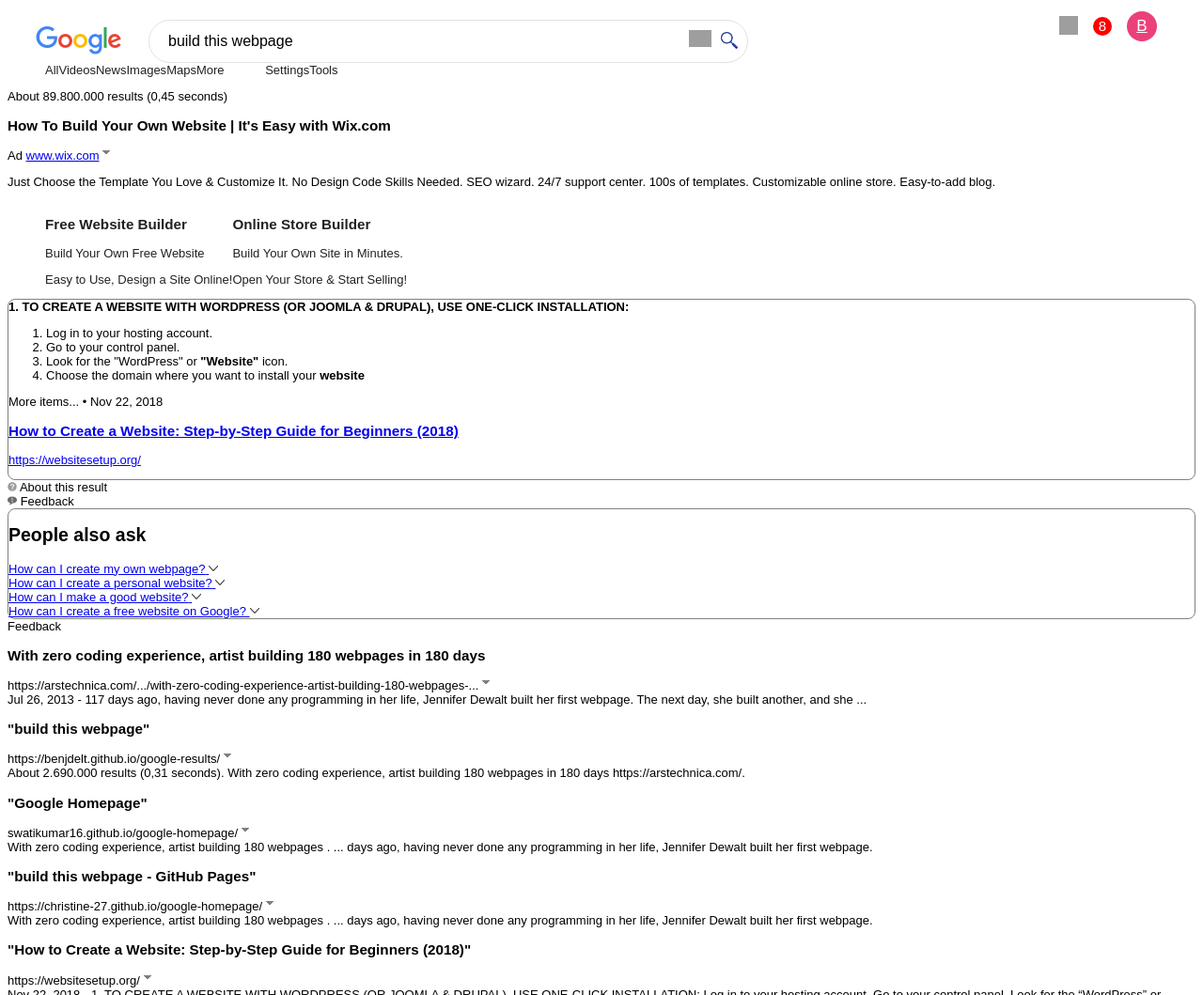
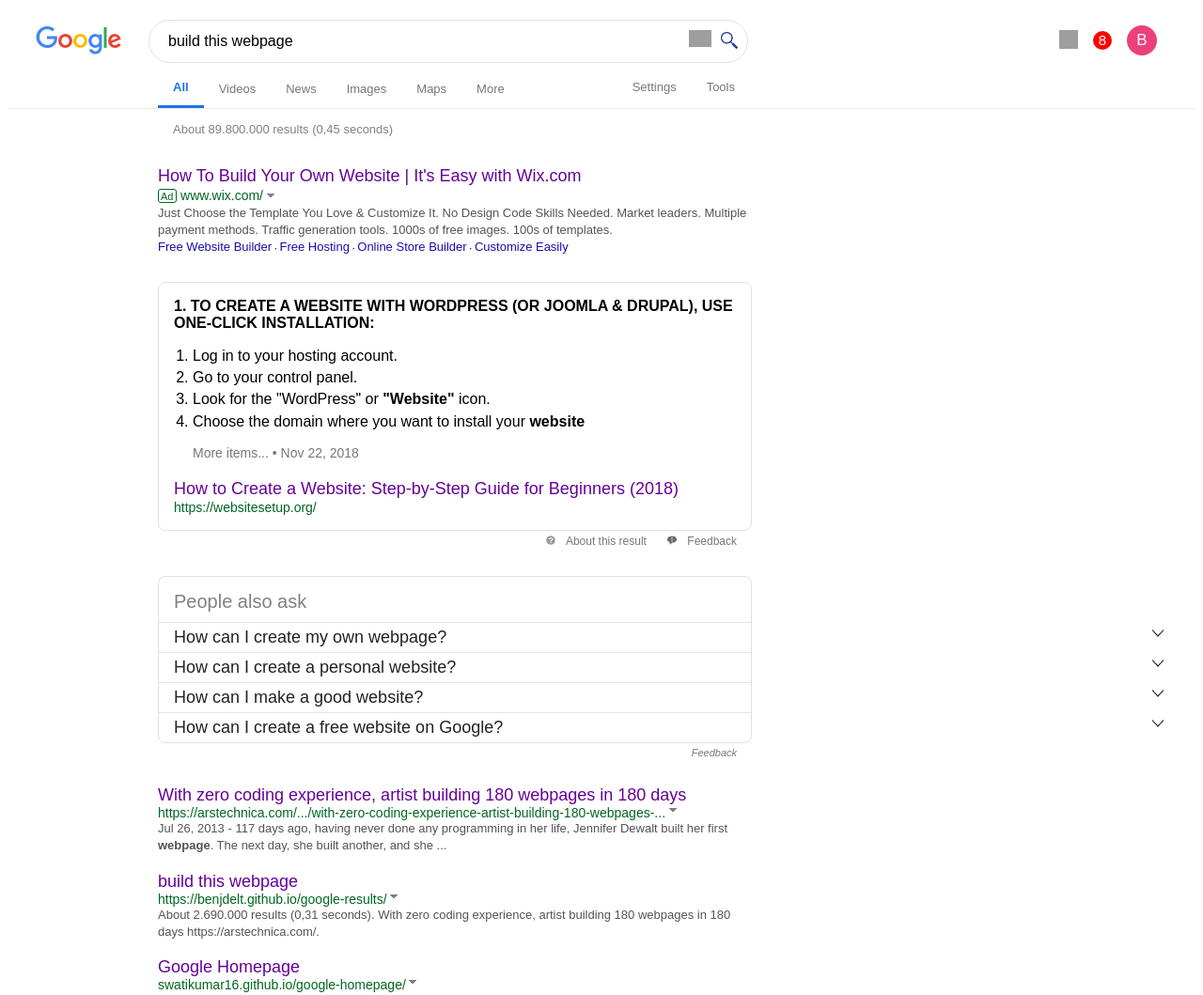
Before and after one commit to braxtonlemmon/googleresultspage, a plain HTML site: page index.html in a window 1280 px wide. Shown: the top 1059 px of the page at 94% size. Drawn offline with Linux system fonts and the light colour scheme; grey boxes are pictures that could not be loaded.

Commit message:
Update to googleresults page project

```diff
--- a/index.html
+++ b/index.html
@@ -26,22 +26,28 @@
             <li class="b"><a href="https://accounts.google.com">B</a></li>
         </ul>
     </header>
-    <div class="option-bar">
-        <ul>
-            <li><a>All</a></li>
-            <li><a>Videos</a></li>
-            <li><a>News</a></li>
-            <li><a>Images</a></li>
-            <li><a>Maps</a></li>
-            <li><a>More</a></li>
-        </ul>
-        <ul>
-            <li><a>Settings</a></li>
-            <li><a>Tools</a></li>
-        </ul>
+    <div class="opt">
+        <div class="option-bar">
+            <div class="first">
+                <ul>
+                    <li class="all"><a>All</a></li>
+                    <li class="rest"><a>Videos</a></li>
+                    <li class="rest"><a>News</a></li>
+                    <li class="rest"><a>Images</a></li>
+                    <li class="rest"><a>Maps</a></li>
+                    <li class="rest"><a>More</a></li>
+                </ul>
+            </div>
+            <div class="second">
+                <ul>
+                    <li class="rest"><a>Settings</a></li>
+                    <li class="rest"><a>Tools</a></li>
+                </ul>
+            </div>
+        </div>
     </div>
     <div class="resultStats">
-        <p>About 89.800.000 results (0,45 seconds)</p>
+        <p class="stats">About 89.800.000 results (0,45 seconds)</p>
     </div>
     <div class="results">
         <div class="topresult">
@@ -52,26 +58,23 @@
             <div class="ad">
                 <span class="adbox">Ad</span>
                 <span class="adlink">
-                    <a href=www.wix.com>www.wix.com</a>
+                    <a href=www.wix.com>www.wix.com/</a>
                 </span>
                 <span class="downarrow">
                     <a><img src="greyarrow.png"/></a>
                 </span>
             </div>
             <div class="adtext">
-                <p>Just Choose the Template You Love & Customize It. No Design Code Skills Needed. SEO wizard. 24/7 support center. 100s of templates. Customizable online store. Easy-to-add blog.</p>
+                <p>Just Choose the Template You Love & Customize It. No Design Code Skills Needed. Market leaders. Multiple payment methods. Traffic generation tools. 1000s of free images. 100s of templates.</p>
             </div>
             <ul class="wixoptions">
-                <li>
-                    <h3>Free Website Builder</h3>
-                    <p>Build Your Own Free Website</p>
-                    <p>Easy to Use, Design a Site Online!</p>
-                </li>
-                <li>
-                    <h3>Online Store Builder</h3>
-                    <p>Build Your Own Site in Minutes.</p>
-                    <p>Open Your Store & Start Selling!</p>
-                </li>
+                <li>Free Website Builder</li>
+                <span> · </span>
+                <li>Free Hosting</li>
+                <span> · </span>
+                <li>Online Store Builder </li>
+                <span> · </span>
+                <li>Customize Easily</li>
             </ul>
         </div>
         <div class="quickresponse">
@@ -87,7 +90,7 @@
                 </ol>
             </div>
             <div class="qrinfo">
-                <span>More items...</span>
+                <span class="more">More items...</span>
                 <span>•</span>
                 <span>Nov 22, 2018</span>
             </div>
@@ -101,48 +104,41 @@
             </div>
         </div>
         <div class="qrbottom">
+
+            <div class="qrfeedback">
+                <a><img src="exclamation.jpeg"/></a>
+                <span>Feedback</span>
+            </div>
             <div class="qrquestion">
-                <span>
-                    <a><img src="questionmark.png"/></a>
-                </span>
-                <span>
-                    <a>About this result</a>
-                </span>
-            </div>
-            <div class="qrfeedback">
-                <span>
-                    <a><img src="exclamation.jpeg"/></a>
-                </span>
-                <span>
-                    <a>Feedback</a>
-                </span>
+                <a><img src="questionmark.png"/></a>
+                <span>About this result</span>
             </div>
         </div>
         <div class="questions">
             <div>
                 <h2>People also ask</h2>
             </div>
-            <div>
+            <div class="q">
                 <a href="www.google.com">
-                    <span>How can I create my own webpage?</span>
+                    <span class="qtext">How can I create my own webpage?</span>
                     <span><img src="chevrondown.png"/></span>
                 </a>
             </div>
-            <div>
+            <div class="q">
                 <a href="www.google.com">
-                    <span>How can I create a personal website?</span>
+                    <span class="qtext">How can I create a personal website?</span>
                     <span><img src="chevrondown.png"/></span>
                 </a>
             </div>
-            <div>
+            <div class="q">
                 <a href="www.google.com">
-                    <span>How can I make a good website?</span>
+                    <span class="qtext">How can I make a good website?</span>
                     <span><img src="chevrondown.png"/></span>
                 </a>
             </div>
-            <div>
+            <div class="q">
                 <a href="www.google.com">
-                    <span>How can I create a free website on Google?</span>
+                    <span class="qtext">How can I create a free website on Google?</span>
                     <span><img src="chevrondown.png"/></span>
                 </a>
             </div>
@@ -157,11 +153,11 @@
                 <span class="url"><a>https://arstechnica.com/.../with-zero-coding-experience-artist-building-180-webpages-...</a></span>
                 <span class="arrow"><a><img src="greyarrow.png"></a></span>
                 <div class="info">
-                        Jul 26, 2013 - 117 days ago, having never done any programming in her life, Jennifer Dewalt built her first webpage. The next day, she built another, and she ...
+                        Jul 26, 2013 - 117 days ago, having never done any programming in her life, Jennifer Dewalt built her first <b>webpage</b>. The next day, she built another, and she ...
                 </div>
             </div>
             <div class="one">
-                <a><h3>"build this webpage"</h3></a>
+                <a><h3>build this webpage</h3></a>
                 <span class="url"><a>https://benjdelt.github.io/google-results/</a></span>
                 <span class="arrow"><a><img src="greyarrow.png"></a></span>
                 <div class="info">
@@ -169,7 +165,7 @@
                 </div>
             </div>
             <div class="one">
-                <a><h3>"Google Homepage"</h3></a>
+                <a><h3>Google Homepage</h3></a>
                 <span class="url"><a>swatikumar16.github.io/google-homepage/</a></span>
                 <span class="arrow"><a><img src="greyarrow.png"></a></span>
                 <div class="info">
@@ -177,7 +173,7 @@
                 </div>
             </div>
             <div class="one">
-                <a><h3>"build this webpage - GitHub Pages"</h3></a>
+                <a><h3>build this webpage - GitHub Pages</h3></a>
                 <span class="url"><a>https://christine-27.github.io/google-homepage/</a></span>
                 <span class="arrow"><a><img src="greyarrow.png"></a></span>
                 <div class="info">
@@ -185,7 +181,7 @@
                 </div>
             </div>
             <div class="one">
-                <a><h3>"How to Create a Website: Step-by-Step Guide for Beginners (2018)"</h3></a>
+                <a><h3>How to Create a Website: Step-by-Step Guide for Beginners (2018)</h3></a>
                 <span class="url"><a>https://websitesetup.org/</a></span>
                 <span class="arrow"><a><img src="greyarrow.png"></a></span>
                 <div class="info">
@@ -204,7 +200,7 @@
                 </div>
             </div>
             <div class="one">
-                <a><h3>"How to Build a Website: the Step-by-Step Guide to Easy Setup (Dec 18)"</h3></a>
+                <a><h3>How to Build a Website: the Step-by-Step Guide to Easy Setup (Dec 18)</h3></a>
                 <span class="url"><a>https://www.websitebuilderexpert.com/building-websites/</a></span>
                 <span class="arrow"><a><img src="greyarrow.png"></a></span>
                 <div class="info">
@@ -212,7 +208,7 @@
                 </div>
             </div>
             <div class="one">
-                <a><h3>"Create Your Website for Free — Website.com"</h3></a>
+                <a><h3>Create Your Website for Free — Website.com</h3></a>
                 <span class="url"><a>https://www.website.com/</a></span>
                 <span class="arrow"><a><img src="greyarrow.png"></a></span>
                 <div class="info">
@@ -220,7 +216,7 @@
                 </div>
             </div>
             <div class="one">
-                <a><h3>"Building Your First Web Page - Learn to Code HTML & CSS"</h3></a>
+                <a><h3>Building Your First Web Page - Learn to Code HTML & CSS</h3></a>
                 <span class="url"><a>https://learn.shayhowe.com/html-css/building-your-first-web-page/</a></span>
                 <span class="arrow"><a><img src="greyarrow.png"></a></span>
                 <div class="info">
@@ -228,7 +224,7 @@
                 </div>
             </div>
             <div class="one">
-                <a><h3>"Webnode: Create a free website easily | Free website builder"</h3></a>
+                <a><h3>Webnode: Create a free website easily | Free website builder</h3></a>
                 <span class="url"><a>https://www.webnode.com/</a></span>
                 <span class="arrow"><a><img src="greyarrow.png"></a></span>
                 <div class="info">
@@ -236,7 +232,7 @@
                 </div>
             </div>
             <div class="one">
-                <a><h3>"Squarespace: Build a Website – Website Builder"</h3></a>
+                <a><h3>Squarespace: Build a Website – Website Builder</h3></a>
                 <span class="url"><a>https://www.squarespace.com/</a></span>
                 <span class="arrow"><a><img src="greyarrow.png"></a></span>
                 <div class="info">
--- a/style.css
+++ b/style.css
@@ -3,6 +3,11 @@
     font-size: small;
     font-family: arial, sans-serif;
     display: block;
+}
+
+p {
+    margin: 0;
+    padding: 0;
 }
 
 /*Header*/
@@ -28,6 +33,7 @@
 }
 
 header ul {
+    margin-top: 15px;
     display: inline-flex;
     padding: 8px 18px;
     height: 24px;
@@ -146,19 +152,234 @@
 }
 /*Main Body*/
 
-.quickresponse {
-    border: 1px solid gray;
-    border-radius: 8px;
+.option-bar {
+    display: block;
+    height: 58px;
+    width: 790px;
 }
 
-.questions {
-    border: 1px solid gray;
+.first {
+    float: left;
+    margin-left: 120px;
+}
+
+.all {
+    border-bottom: 3px solid #1A73E8;
+    font-weight: bold;
+    color: #1A73E8;
+}
+
+.rest {
+    color: #777;
+    cursor: pointer;
+}
+
+.opt {
+    width: 100%;
+    height: 58px;
+    border-bottom: 1px solid #ebebeb;
+    margin-top: -10px;
+    display: block;
+}
+
+.option-bar li {
+    line-height: 15px;
+    padding: 28px 16px 12px;
+}
+
+.second {
+    float: right;
+    cursor: pointer;
+}
+
+/* resultstats */
+.resultStats {
+    height: 43px;
+}
+
+.stats {
+    margin-left: 160px;
+    color: #808080;
+    line-height: 43px;
+    padding-left: 16px;
+    padding-bottom: 0;
+    padding-top: 0;
+    font-size: 13px;
+}
+
+.results {
+    margin-left: 160px;
+    width: 632px;
+    padding: 0;
+}
+/* topresults */
+.topresult {
+    margin-bottom: 28px;
+}
+a {
+    text-decoration: none;
+    margin: 0;
+    padding: 0;
+}
+
+h3 {
+    font-size: 18px !important;
+    font-weight: normal;
+    margin-bottom: 0;
+    color: #609;
+    cursor: pointer;
+    text-decoration: none;
+}
+
+h3:hover {
+    text-decoration: underline;
+}
+
+.ad {
+    padding: 2px 0;
+}
+
+.adbox {
+    background-color: #fff;
+    border: 1px solid #006621;
+    border-radius: 3px;
+    color: #006621;
+    font-size: 11px;
+    padding: 1px 3px 0 2px;
+    line-height: 11px;
+    vertical-align: baseline;
+    cursor: pointer;
+}
+
+.adlink a {
+    font-size: 14px;
+    color: #006621;
+    text-decoration: none;
+}
+.adtext p {
+    margin: 0;
+    line-height: 18px;
+    color: #545454;
+}
+
+.downarrow img {
+    vertical-align: middle;
+    cursor: pointer;
+}
+
+.wixoptions {
+    margin: 0;
+    padding: 0;
+    color: #1a0dab;
+}
+
+.wixoptions li {
+    cursor: pointer;
+    line-height: 18px;
+}
+
+.wixoptions li, .wixoptions span {
+    padding-right: 2px;
+}
+.wixoptions li:hover {
+    text-decoration: underline;
+}
+
+/* quickresponse */
+.quickresponse {
+    border: 1px solid #dfe1e5;
     border-radius: 8px;
+    padding: 16px;
 }
+
+.answer {
+    font-size: 16px;
+}
+
+.qrlist {
+    line-height: 1.2;
+    text-align: left;
+}
+.qrlist ol {
+    font-size: 16px;
+    padding-left: 20px;
+}
+
+.qrlist li {
+    margin-bottom: 4px;
+}
+
+.qrinfo {
+    color: #777;
+    padding-left: 20px;
+    font-size: 14px;
+    margin-bottom: 20px;
+}
+
+.more {
+    cursor: pointer;
+}
+
+.more:hover {
+    text-decoration: underline;
+}
+
+.qrsite h3 {
+    padding: 0;
+    margin: 0;
+}
+
+.qrsite p {
+    color: #006621;
+    font-size: 14px;
+    padding-top: 1px;
+}
+
+/* qrbottom */
+
+.qrbottom {
+    display: block;
+    height: 18.4px;
+    padding: 4px 16px 0 8px;
+    margin-bottom: 26px;
+    color: #777;
+    font-size: 12px;
+}
+
+.qrbottom span {
+    cursor: pointer;
+}
+
+.qrbottom span:hover {
+    text-decoration: underline;
+}
+.qrbottom img {
+    padding-right: 8px;
+    height: 100%;
+    cursor: pointer;
+}
+
+
+.qrquestion {
+    float: right;
+}
+
+.qrfeedback {
+    float: right;
+    margin-left: 22px;
+}
+
+
 
 .qrbottom img {
     height: 10px;
     width: 10px;
+}
+
+/* questions */
+.questions {
+    border: 1px solid #dfe1e5;
+    border-radius: 8px;
 }
 
 .questions img {
@@ -166,4 +387,60 @@
     width: 10px;
 }
 
+h2 {
+    font-size: 20px;
+    font-weight: normal;
+    color: #808080;
+    margin: 0;
+    padding: 15px 16px 10px;
+}
+
+.q {
+    border-top: 1px solid #e5e5e5;
+    padding-top: 5px;
+    padding-bottom: 5px;
+}
+
+.qtext {
+    padding-left: 16px;
+    font-size: 18px;
+    color: #222;
+}
+
+.q img {
+    height: 12px;
+    width: 12px;
+    right: 42px;
+    position: absolute;
+    color: gray;
+}
+
+.questionsfeedback {
+    float: right;
+    font-style: italic;
+    color: #777;
+    font-size: 11px;
+    line-height: normal;
+    padding: 4px 16px 0 16px;
+}
+/* actual */
+
+.actualresults {
+    margin-top: 45px;
+    font-weight: normal;
+}
+
+.url, .arrow {
+    padding-top: 1px;
+    color: #006621;
+    font-size: 14px;
+    cursor: pointer;
+}
+
+.info {
+    color: #545454;
+    line-height: 1.4;
+    text-align: left;
+}
+
 /*Footer*/
```
